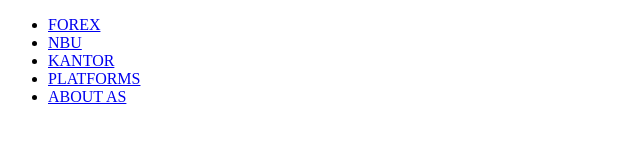
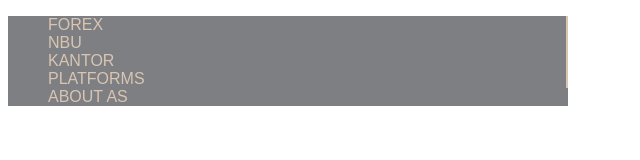
Before and after one commit to prohres/kantor, a plain HTML site: page index.html in a window 1280 px wide. Shown: the whole page, without its empty margins (0-640 px from the left). Drawn offline with Linux system fonts and the light colour scheme.

Commit message:
Version_110618

```diff
--- a/index.html
+++ b/index.html
@@ -5,25 +5,25 @@
 	<link rel="stylesheet" type="text/css" href="style.css">
 </head>
 <body>
-<div class="menu">
-	<ul>
+	<nav>
+		<ul class="menu">
 			<li>
-			<a href="#">FOREX</a>
+				<a href="FOREX">FOREX</a>
 			</li>
 			<li>
-			<a href="#">NBU</a>
+				<a href="NBU">NBU</a>
 			</li>
 			<li>
-			<a href="#">KANTOR</a>
+				<a href="KANTOR">KANTOR</a>
 			</li>
 			<li>
-			<a href="#">PLATFORMS</a>
+				<a href="PLATFORMS">PLATFORMS</a>
 			</li>
 			<li>
-			<a href="#">ABOUT AS</a>
+				<a href="ABOUT AS">ABOUT AS</a>
 			</li>
 		</ul>
-</div>
+	</nav>
 
 
 </body>
--- a/style.css
+++ b/style.css
@@ -1,4 +1,28 @@
-menu {
-display: inline-block;
-list-style: none;
+
+body {
+	width: 560px;
+	font-family: 'Maven Pro', sans-serif;
+	font-size: 8 px;
+	color: #34312d;
 }
+
+
+
+ul {
+
+	list-style: none;
+	background-color: #7e7f83;
+}
+
+li {
+	border-right: 2px solid #d9c5b2;
+}
+
+li:last-child {
+	border: none;
+}
+
+a{
+	text-decoration: none;
+	color: #d9c5b2;
+}
```
Lines whose indentation alone changed are shown as unchanged.
